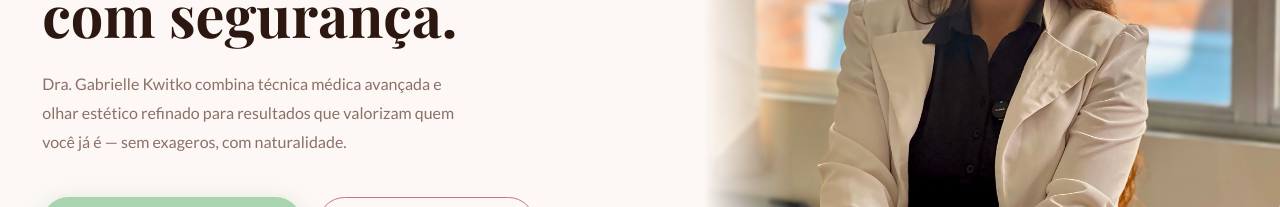
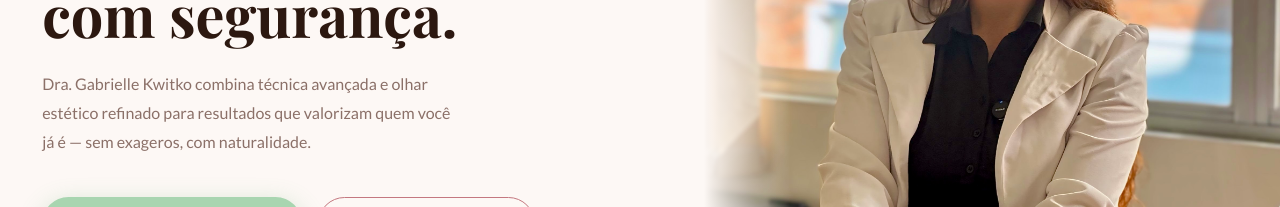
Before and after one commit to kwitkogabrielle-ui/minha-landing-page, a Next.js app: page / in a window 1280 px wide. Shown: the part 373-580 px from the top of the page. Built offline with nearby package versions, Linux system fonts and the light colour scheme.

Commit message:
Remove 'médica' do texto do hero

```diff
--- a/components/Hero.tsx
+++ b/components/Hero.tsx
@@ -34,7 +34,7 @@ export default function Hero() {
         </h1>
 
         <p className="hero-desc">
-          Dra. Gabrielle Kwitko combina técnica médica avançada e olhar estético refinado para
+          Dra. Gabrielle Kwitko combina técnica avançada e olhar estético refinado para
           resultados que valorizam quem você já é — sem exageros, com naturalidade.
         </p>
 
```
